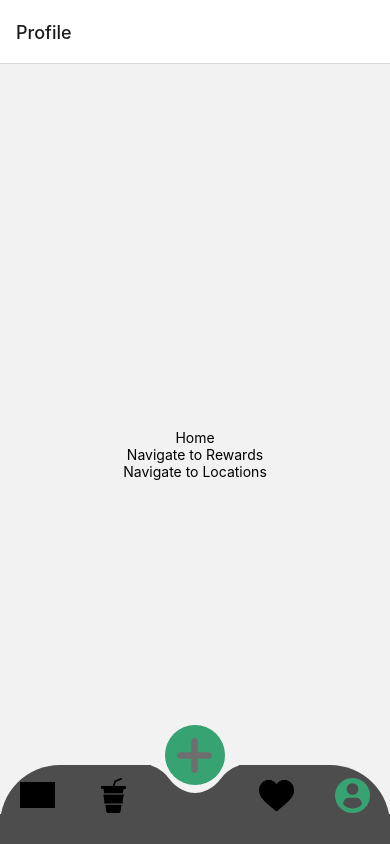
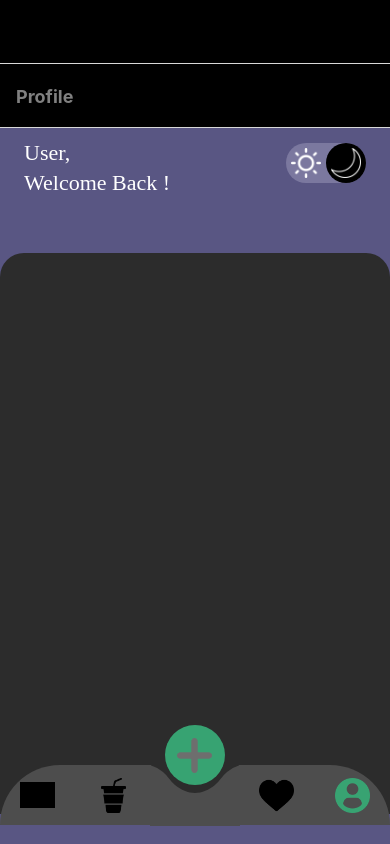
Before and after one commit to tgoky/getadrink-ios-android, a React Native app: screen /Profile in a window 390 px wide. Built offline with nearby package versions, Linux system fonts and the light colour scheme; grey boxes are pictures that could not be loaded.

Commit message:
Stack.Navigation redesigned

```diff
--- a/App.js
+++ b/App.js
@@ -2,9 +2,12 @@ import React from 'react';
 import { Location, Order, OrderDetail } from "./screens";
 import { createStackNavigator } from "@react-navigation/stack";
 import { NavigationContainer } from '@react-navigation/native';
-import SplashScreen from 'react-native-splash-screen'
+// import SplashScreen from 'react-native-splash-screen'
+
+import { Home, Rewards } from "./screens"
 
 import Tabs from "./navigation/tabs";
+import { COLORS } from './constants';
 
 const Stack = createStackNavigator();
 
@@ -17,14 +20,25 @@ const App = () => {
     return (
         <NavigationContainer>
             <Stack.Navigator
-                screenOptions={{
+                Options={{
                     headerShown: false
                 }}
                 initialRouteName={'Home'}
             >
                 <Stack.Screen
-                    name="Tabs"
+                    name="Home"
                     component={Tabs}
+                    options={{
+                        headerStyle: {
+                          backgroundColor: COLORS.black,
+                        },
+                        headerTintColor: 'black',
+                        headerTitleStyle: {
+                          fontWeight: 'bold',
+                        },
+                      }}
+
+
                 />
 
                 <Stack.Screen
--- /dev/null
+++ b/components/HeaderBar.js
@@ -0,0 +1,112 @@
+import React from 'react';
+import {
+    View,
+    Text,
+    TouchableOpacity,
+    Image,
+    StyleSheet,
+    SafeAreaView
+} from 'react-native';
+
+import { COLORS, FONTS, SIZES, icons } from '../constants';
+import { createMaterialTopTabNavigator } from '@react-navigation/material-top-tabs';
+
+
+const Tab = createMaterialTopTabNavigator();
+
+
+export const HeaderBar = () => {
+    return (
+
+        <SafeAreaView
+        style={{
+            height: 150,
+            width: "100%",
+            backgroundColor: COLORS.purple,
+            flexDirection: 'row'
+        }}
+       >
+        {/* Greetings */}
+        <View
+        style={{
+            flex: 1,
+            paddingLeft: SIZES.padding
+        }}
+        >
+            <Text style={{color: COLORS.white, ...FONTS.h2, paddingTop: 10}}>
+                User,
+            </Text>
+            <Text style={{color: COLORS.white, ...FONTS.h2}}>
+                Welcome Back !
+            </Text>
+        </View>
+          {/* Toggle Button */}
+          <TouchableOpacity
+        style={{
+            flexDirection: 'row',
+            alignItems: 'center',
+            justifyContent: 'flex-end',
+            marginHorizontal: SIZES.padding,
+            height: 40,
+            bottom: -15,
+            borderRadius: 20,
+            backgroundColor: COLORS.lightPurple
+        }}
+        >
+            {/* Sun */}
+            <View
+            style={{
+                width: 40,
+                height: 40,
+                alignItems: 'center',
+                justifyContent: 'center'
+            }}>
+               <Image
+               source={icons.sunny}
+               style={{
+                height: 30,
+                width: 30,
+                tintColor: COLORS.white
+               }}
+               />
+
+            </View>
+            {/* Moon */}
+            <View
+            style={{
+                width: 40,
+                height: 40,
+                alignItems: 'center',
+                justifyContent: 'center',
+                ...styles.selectedNightModeStyle
+
+            }}
+            >
+            <Image
+            source={icons.night}
+            style={{
+                height: 30,
+                width: 30,
+                tintColor: COLORS.white
+            }}/>
+            </View>
+        </TouchableOpacity>
+       </SafeAreaView>
+
+    )
+    }
+
+    const styles = StyleSheet.create({
+        selectedNightModeStyle: {
+            borderRadius: 20,
+            backgroundColor: COLORS.black
+        },
+        selectedLightModeStyle: {
+            borderRadius: 20,
+            backgroundColor: COLORS.yellow
+        }
+    })
+
+
+
+export default HeaderBar;
--- /dev/null
+++ b/components/Index.js
@@ -0,0 +1,6 @@
+import HeaderBar from './HeaderBar'
+
+
+export {
+    HeaderBar
+}
--- a/constants/theme.js
+++ b/constants/theme.js
@@ -57,7 +57,7 @@ export const SIZES = {
 export const FONTS = {
     largeTitle: { fontFamily: "Roboto-Black", fontSize: SIZES.largeTitle },
     h1: { fontFamily: "Roboto-Black", fontSize: SIZES.h1, lineHeight: 36 },
-    h2: { fontFamily: "Roboto-Bold", fontSize: SIZES.h2, lineHeight: 30 },
+    h2: { fontFamily: "Copperplate-Bold", fontSize: SIZES.h2, lineHeight: 30 },
     h3: { fontFamily: "Roboto-Bold", fontSize: SIZES.h3, lineHeight: 22 },
     h4: { fontFamily: "Roboto-Bold", fontSize: SIZES.h4, lineHeight: 22 },
     body1: { fontFamily: "Roboto-Regular", fontSize: SIZES.body1, lineHeight: 36 },
--- a/navigation/tabs.js
+++ b/navigation/tabs.js
@@ -4,14 +4,17 @@ import {
     Image,
     Platform,
     TouchableOpacity,
-    TouchableWithoutFeedback
+    TouchableWithoutFeedback,
 } from "react-native";
 import { createBottomTabNavigator, BottomTabBar } from "@react-navigation/bottom-tabs"
 
 import Svg, {Path} from 'react-native-svg';
 
+
+
 import { Home, Rewards } from "../screens"
 import { COLORS, SIZES, icons } from "../constants"
+import { Header } from "@react-navigation/stack";
 // import { TouchableOpacity } from "react-native-gesture-handler";
 
 const Tab = createBottomTabNavigator()
@@ -26,9 +29,10 @@ const CustomTabBar = (props) => {
               left: 0,
               right: 0,
               height: 30,
-              backgroundColor: COLORS.gray3
+              backgroundColor: COLORS.purple
             }}
             />
+
             <BottomTabBar
             {...props.props}
             />
@@ -98,7 +102,10 @@ const CustomTabBarButton = ({containerStyle, isFloat, children, onPress
 
 const Tabs = () => {
 
+
+
     return (
+
         <Tab.Navigator
         screenOptions={{
             tabBarShowLabel: false,
@@ -125,6 +132,15 @@ const Tabs = () => {
                 name="Home"
                 component={Home}
                 options={{
+                    headerStyle: {
+                        backgroundColor: COLORS.black,
+                      },
+                      headerTintColor: 'gray',
+                      headerTitleStyle: {
+                        fontWeight: 'bold',
+                      },
+
+
                     tabBarIcon: ({ focused }) => (
                         <Image
                             source={icons.home}
@@ -150,6 +166,13 @@ const Tabs = () => {
                 name="Rewards"
                 component={Rewards}
                 options={{
+                    headerStyle: {
+                        backgroundColor: COLORS.black,
+                      },
+                      headerTintColor: 'gray',
+                      headerTitleStyle: {
+                        fontWeight: 'bold',
+                      },
                     tabBarIcon: ({ focused }) => (
                         <Image
                             source={icons.bubbleTea}
@@ -176,6 +199,13 @@ const Tabs = () => {
                 name="AddOrder"
                 component={Home}
                 options={{
+                    headerStyle: {
+                        backgroundColor: COLORS.black,
+                      },
+                      headerTintColor: 'gray',
+                      headerTitleStyle: {
+                        fontWeight: 'bold',
+                      },
                     tabBarIcon: ({ focused }) => (
                         <Image
                             source={icons.add}
@@ -199,6 +229,14 @@ const Tabs = () => {
                 name="Favourite"
                 component={Home}
                 options={{
+
+                    headerStyle: {
+                        backgroundColor: COLORS.black,
+                      },
+                      headerTintColor: 'gray',
+                      headerTitleStyle: {
+                        fontWeight: 'bold',
+                      },
                     tabBarIcon: ({ focused }) => (
                         <Image
                             source={icons.heart}
@@ -224,6 +262,14 @@ const Tabs = () => {
                 name="Profile"
                 component={Home}
                 options={{
+
+                    headerStyle: {
+                        backgroundColor: COLORS.black,
+                      },
+                      headerTintColor: 'gray',
+                      headerTitleStyle: {
+                        fontWeight: 'bold',
+                      },
                     tabBarIcon: ({ focused }) => (
                         <Image
                             source={icons.profile}
@@ -244,7 +290,10 @@ const Tabs = () => {
                         />
                     )
                 }}
+
             />
+
+
         </Tab.Navigator>
     )
 }
--- a/screens/Home.js
+++ b/screens/Home.js
@@ -1,27 +1,36 @@
+import { Header } from '@react-navigation/stack';
 import React from 'react';
 import {
     View,
     Text,
     TouchableOpacity,
-    StyleSheet
+    StyleSheet,
+    ScrollView
 } from 'react-native';
 
-const Home = ({ navigation }) => {
+
+
+
+import { SafeAreaView } from 'react-native-safe-area-context'
+
+import {HeaderBar} from "../components/HeaderBar";
+import { COLORS, SIZES, constants, icons, FONTS, images, dummyData } from '../constants';
+
+export const Home = ({ navigation }) => {
     return (
         <View style={styles.container}>
-            <Text>Home</Text>
+          <HeaderBar />
 
-            <TouchableOpacity
-                onPress={() => navigation.navigate("Rewards")}
-            >
-                <Text>Navigate to Rewards</Text>
-            </TouchableOpacity>
+          <ScrollView
+          style={{
+            flex: 1,
+            marginTop: -25,
+            borderTopLeftRadius: SIZES.radius * 2,
+            borderTopRightRadius: SIZES.radius * 2,
+            backgroundColor: COLORS.secondary
+          }}>
 
-            <TouchableOpacity
-                onPress={() => navigation.navigate("Location")}
-            >
-                <Text>Navigate to Locations</Text>
-            </TouchableOpacity>
+          </ScrollView>
         </View>
     )
 }
@@ -29,8 +38,7 @@ const Home = ({ navigation }) => {
 const styles = StyleSheet.create({
     container: {
         flex: 1,
-        alignItems: 'center',
-        justifyContent: 'center'
+
     }
 })
 
--- a/screens/index.js
+++ b/screens/index.js
@@ -9,5 +9,6 @@ export {
     Location,
     Order,
     OrderDetail,
-    Rewards
+    Rewards,
+
 }
```
Also changed, not shown: package.json (+9 -2 lines), 2 other files (tests, documents, lock files or other folders). Lines whose indentation alone changed are shown as unchanged.
